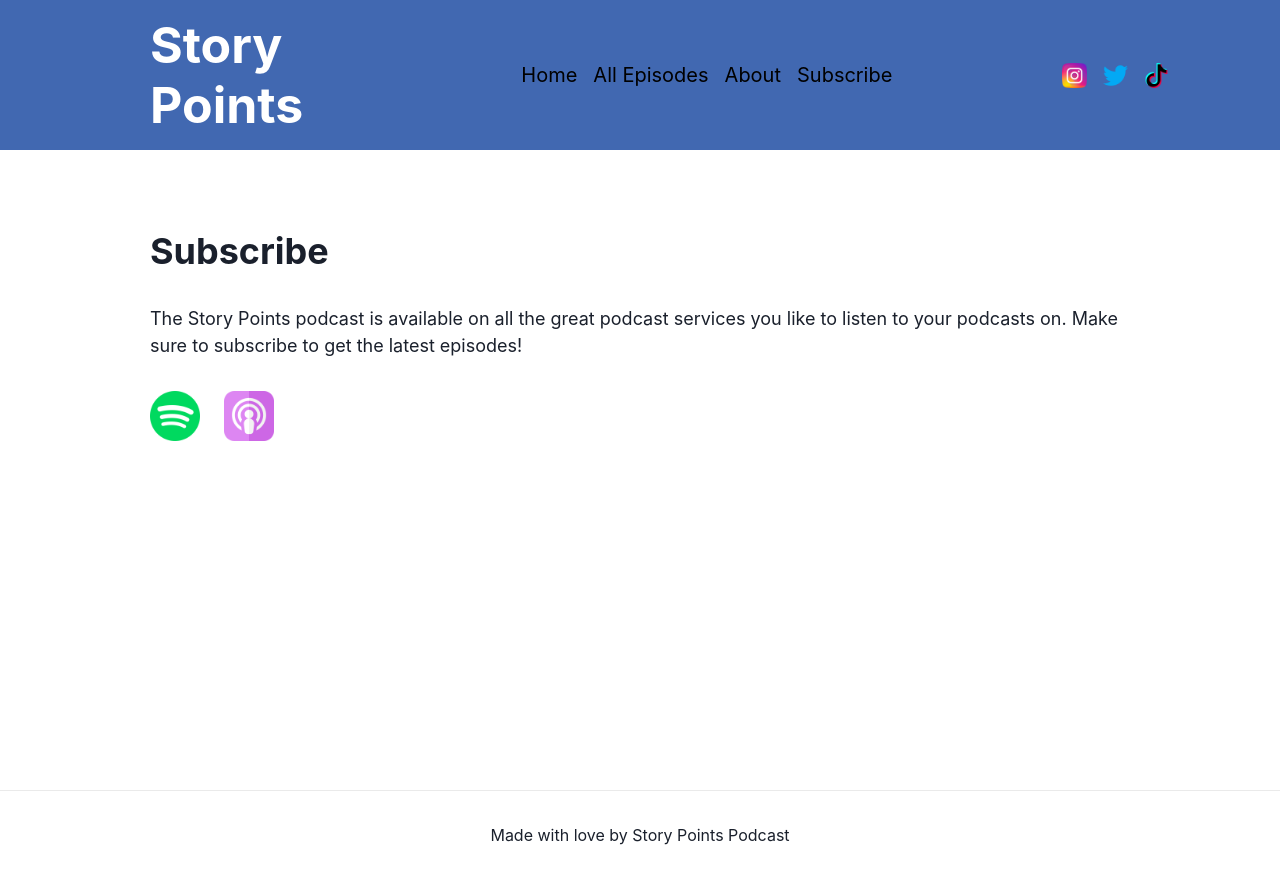
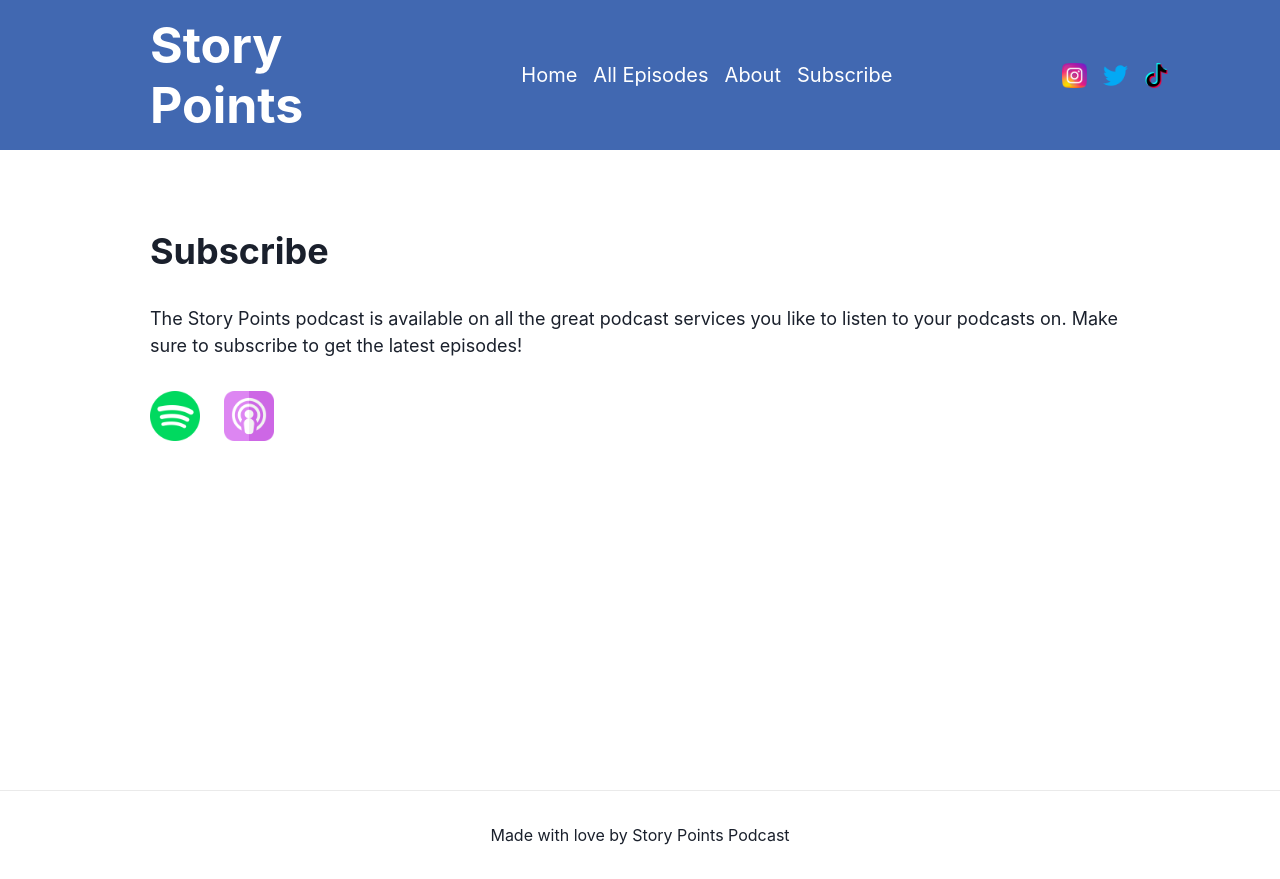
Before and after one commit to arcingio/story-points-web, a Next.js app: page /subscribe in a window 1280 px wide. Built offline with nearby package versions, Linux system fonts and the light colour scheme.

Commit message:
feat: adding color change on links

```diff
--- a/src/components/navbar/desktop.tsx
+++ b/src/components/navbar/desktop.tsx
@@ -29,7 +29,11 @@ export const DesktopNavigationBar: React.FC = () => {
       >
         Story Points
       </Heading>
-      <NavigationLinks withDivider={false} isMobile={false} />
+      <NavigationLinks
+        withDivider={false}
+        isMobile={false}
+        linkColor={linkColor}
+      />
       <SocialList />
     </Box>
   );
--- a/src/components/navbar/links.tsx
+++ b/src/components/navbar/links.tsx
@@ -23,10 +23,12 @@ const links = [
 interface NavigationLinksProps {
   withDivider: boolean;
   isMobile?: boolean;
+  linkColor?: string;
 }
 export const NavigationLinks: React.FC<NavigationLinksProps> = ({
   withDivider,
   isMobile = true,
+  linkColor = "black",
 }) => {
   const flexDir = isMobile ? "column" : "row";
   const justifyContent = isMobile ? "start" : "center";
@@ -43,7 +45,7 @@ export const NavigationLinks: React.FC<NavigationLinksProps> = ({
         return (
           <>
             <NextLink href={link.href} passHref={true}>
-              <Link fontSize="20px" m="0" color="black">
+              <Link fontSize="20px" m="0" color={linkColor}>
                 {link.title}
               </Link>
             </NextLink>
```
